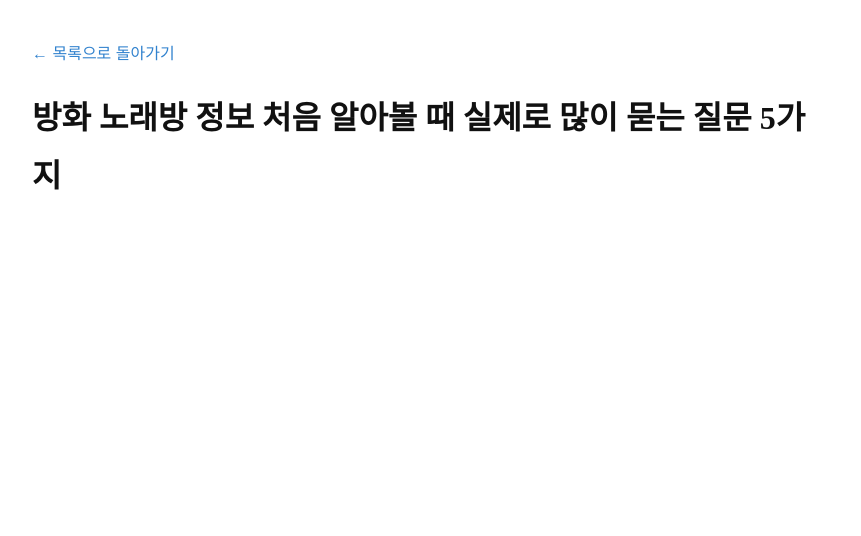
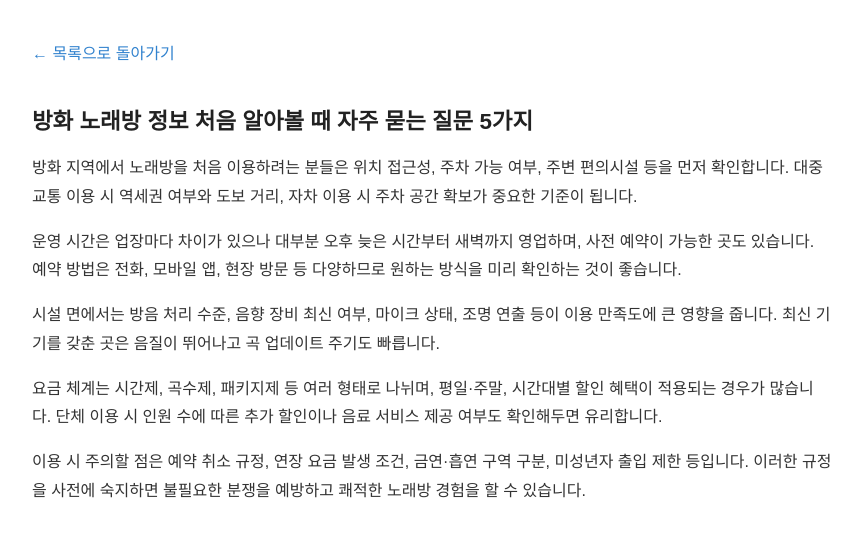
Before and after one commit to sarakinhceo-gif/bp-t3b04-bh-kb-info, a plain HTML site: page posts/qa-001-1pjkptd.html in a window 1280 px wide. Shown: the whole page, without its empty margins (208-1069 px from the left). Drawn offline with Linux system fonts and the light colour scheme.

Commit message:
fix: 프롬프트 유출·한자 조각·반복 파손 제거 (1 files)

```diff
--- a/posts/qa-001-1pjkptd.html
+++ b/posts/qa-001-1pjkptd.html
@@ -22,9 +22,12 @@
     <a href="../index.html">← 목록으로 돌아가기</a>
   </header>
   <main>
-    <h1>방화 노래방 정보 처음 알아볼 때 실제로 많이 묻는 질문 5가지</h1>
-    <article>
-
+<h2>방화 노래방 정보 처음 알아볼 때 자주 묻는 질문 5가지</h2>
+<p>방화 지역에서 노래방을 처음 이용하려는 분들은 위치 접근성, 주차 가능 여부, 주변 편의시설 등을 먼저 확인합니다. 대중교통 이용 시 역세권 여부와 도보 거리, 자차 이용 시 주차 공간 확보가 중요한 기준이 됩니다.</p>
+<p>운영 시간은 업장마다 차이가 있으나 대부분 오후 늦은 시간부터 새벽까지 영업하며, 사전 예약이 가능한 곳도 있습니다. 예약 방법은 전화, 모바일 앱, 현장 방문 등 다양하므로 원하는 방식을 미리 확인하는 것이 좋습니다.</p>
+<p>시설 면에서는 방음 처리 수준, 음향 장비 최신 여부, 마이크 상태, 조명 연출 등이 이용 만족도에 큰 영향을 줍니다. 최신 기기를 갖춘 곳은 음질이 뛰어나고 곡 업데이트 주기도 빠릅니다.</p>
+<p>요금 체계는 시간제, 곡수제, 패키지제 등 여러 형태로 나뉘며, 평일·주말, 시간대별 할인 혜택이 적용되는 경우가 많습니다. 단체 이용 시 인원 수에 따른 추가 할인이나 음료 서비스 제공 여부도 확인해두면 유리합니다.</p>
+<p>이용 시 주의할 점은 예약 취소 규정, 연장 요금 발생 조건, 금연·흡연 구역 구분, 미성년자 출입 제한 등입니다. 이러한 규정을 사전에 숙지하면 불필요한 분쟁을 예방하고 쾌적한 노래방 경험을 할 수 있습니다.</p>
 </main>
 </body>
 </html>
```
